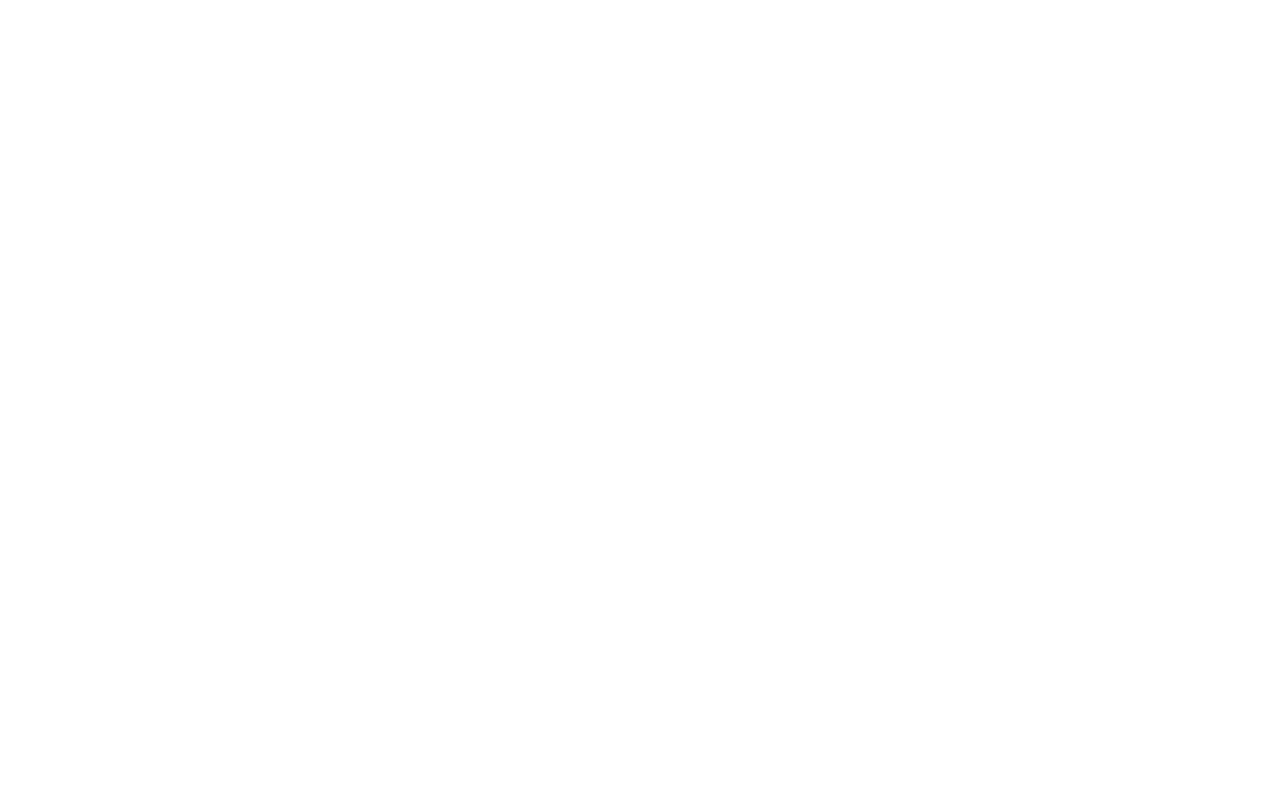
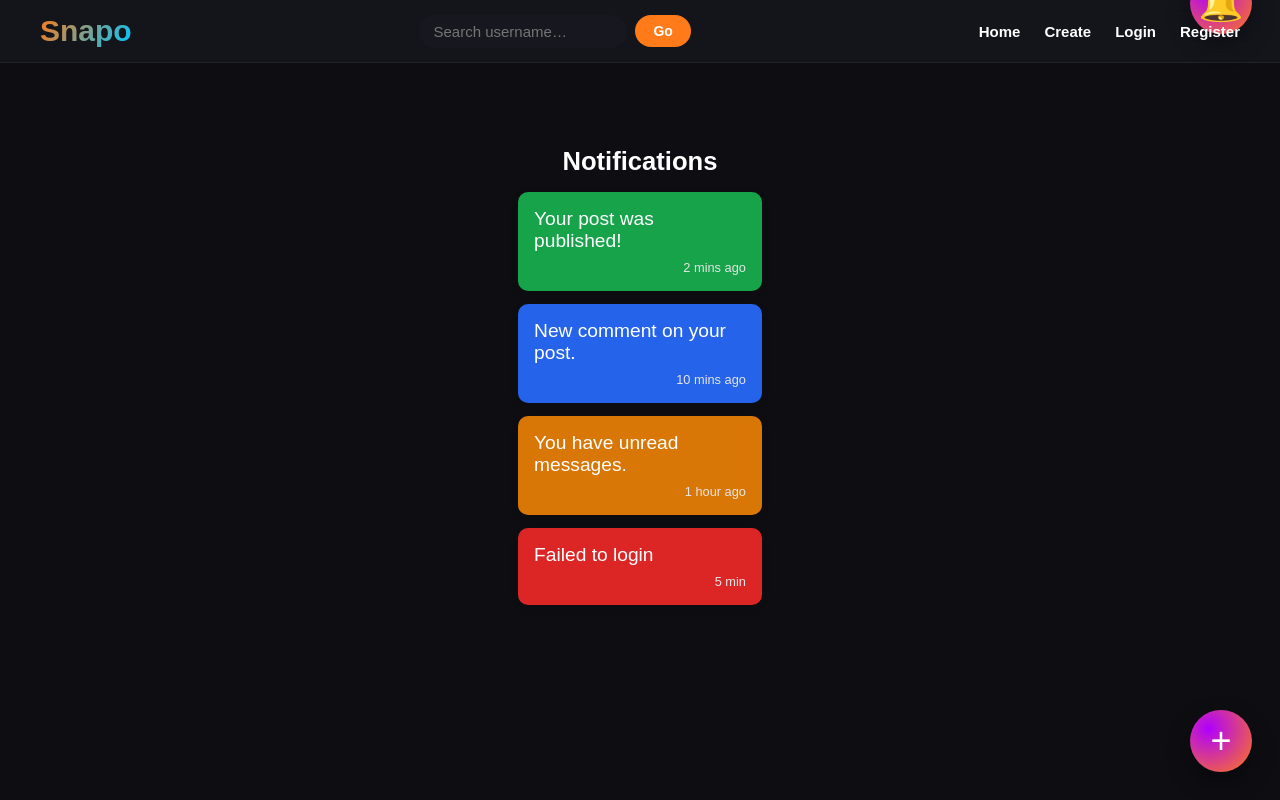
Before and after one commit to Vishwas7803/Social-Media-APP, a React (Vite) app in the folder frontend/: page /Notifications in a window 1280 px wide. Before the commit this address had no page. Built offline with nearby package versions, Linux system fonts and the light colour scheme.

Commit message:
notification

```diff
--- a/frontend/package.json
+++ b/frontend/package.json
@@ -12,6 +12,7 @@
   "dependencies": {
     "react": "^19.1.0",
     "react-dom": "^19.1.0",
+    "react-icons": "^5.5.0",
     "react-router-dom": "^7.6.2"
   },
   "devDependencies": {
--- a/frontend/src/App.jsx
+++ b/frontend/src/App.jsx
@@ -5,6 +5,7 @@
 import Login      from "./pages/Login";
 import Register   from "./pages/Register";
 import CreatePost from "./pages/CreatePost";
+import Notifications from "./pages/Notification";
 
 export default function App() {
   return (
@@ -12,8 +13,9 @@
       <Routes>
         {/* Everything under Layout */}
         <Route path="/" element={<Layout />}>
-          <Route index element={<Home />} />          {/* /            */}
-          <Route path="create" element={<CreatePost />} /> {/* /create     */}
+          <Route index element={<Home />} />
+          <Route path="create" element={<CreatePost />} />
+           <Route path="Notifications" element={<Notifications />} />
         </Route>
 
         {/* Stand‑alone auth routes (no Layout) */}
--- a/frontend/src/components/Layout.jsx
+++ b/frontend/src/components/Layout.jsx
@@ -193,6 +193,9 @@
             <div className="nav-links">
               <Link to="/" className="nav-link">Home</Link>
               <Link to="/create" className="nav-link">Create</Link>
+              <Link to="/notifications" className="floating-button" title="Notifications">
+  🔔
+</Link>
 
               {!username ? (
                 <>
--- /dev/null
+++ b/frontend/src/pages/Notification.jsx
@@ -0,0 +1,108 @@
+import { useEffect, useState } from "react";
+
+const Notifications = () => {
+  const [notifications, setNotifications] = useState([]);
+
+  useEffect(() => {
+    const timer = setTimeout(() => {
+      setNotifications([
+        {
+          id: 1,
+          type: "success",
+          message: "Your post was published!",
+          timestamp: "2 mins ago",
+        },
+        {
+          id: 2,
+          type: "info",
+          message: "New comment on your post.",
+          timestamp: "10 mins ago",
+        },
+        {
+          id: 3,
+          type: "warning",
+          message: "You have unread messages.",
+          timestamp: "1 hour ago",
+        },
+        {
+          id: 4,
+          type: "failed",
+          message: "Failed to login",
+          timestamp: "5 min",
+        },
+      ]);
+    }, 500);
+
+    return () => clearTimeout(timer);
+  }, []);
+
+  return (
+    <div style={styles.container}>
+      <h2 style={styles.heading}>Notifications</h2>
+      {notifications.length === 0 ? (
+        <p style={{ color: "#999", textAlign: "center" }}>
+          Loading notifications...
+        </p>
+      ) : (
+        <ul style={styles.list}>
+          {notifications.map((n) => (
+            <li
+              key={n.id}
+              style={{ ...styles.item, ...styles[n.type] || styles.default }}
+            >
+              <p style={styles.message}>{n.message}</p>
+              <small style={styles.time}>{n.timestamp}</small>
+            </li>
+          ))}
+        </ul>
+      )}
+    </div>
+  );
+};
+
+const styles = {
+  container: {
+    padding: "1rem",
+    width: "90%",
+    maxWidth: "600px",
+    margin: "auto",
+    boxSizing: "border-box",
+  },
+  heading: {
+    fontSize: "clamp(1.5rem, 2vw, 2rem)",
+    marginBottom: "1rem",
+    textAlign: "center",
+  },
+  list: {
+    listStyle: "none",
+    padding: 0,
+    margin: 0,
+  },
+  item: {
+    padding: "1rem",
+    marginBottom: "0.8rem",
+    borderRadius: "10px",
+    color: "#fff",
+    boxShadow: "0 3px 8px rgba(0, 0, 0, 0.1)",
+    display: "flex",
+    flexDirection: "column",
+  },
+  success: { background: "#16a34a" },
+  info: { background: "#2563eb" },
+  warning: { background: "#d97706" },
+  failed: { background: "#dc2626" },
+  default: { background: "#6b7280" }, // fallback for unknown types
+  message: {
+    fontSize: "clamp(1rem, 2vw, 1.2rem)",
+    margin: 0,
+    wordWrap: "break-word",
+  },
+  time: {
+    fontSize: "0.8rem",
+    marginTop: "0.5rem",
+    color: "#e5e5e5",
+    alignSelf: "flex-end",
+  },
+};
+
+export default Notifications;
--- a/frontend/src/pages/ViewProfile.jsx
+++ b/frontend/src/pages/ViewProfile.jsx
@@ -1,8 +1,5 @@
-// ViewProfile.jsx
 import { useState, useEffect } from "react";
 import { useParams } from "react-router-dom";
-
-/* ---------- Dummy data (module‑scope constants) ---------- */
 const dummyUsers = [
   { _id: "1", username: "john" },
   { _id: "2", username: "jane" },
```
Also changed, not shown: 2 other files (tests, documents, lock files or other folders).
